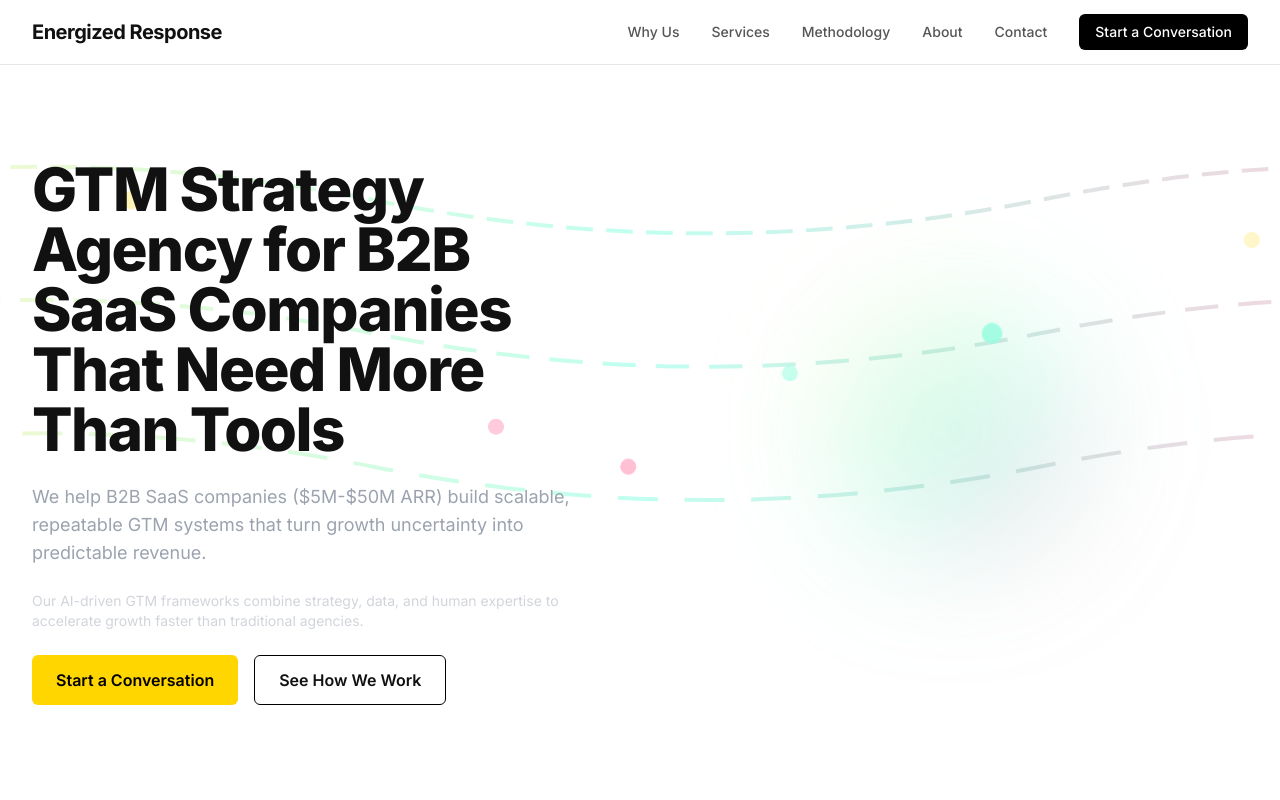
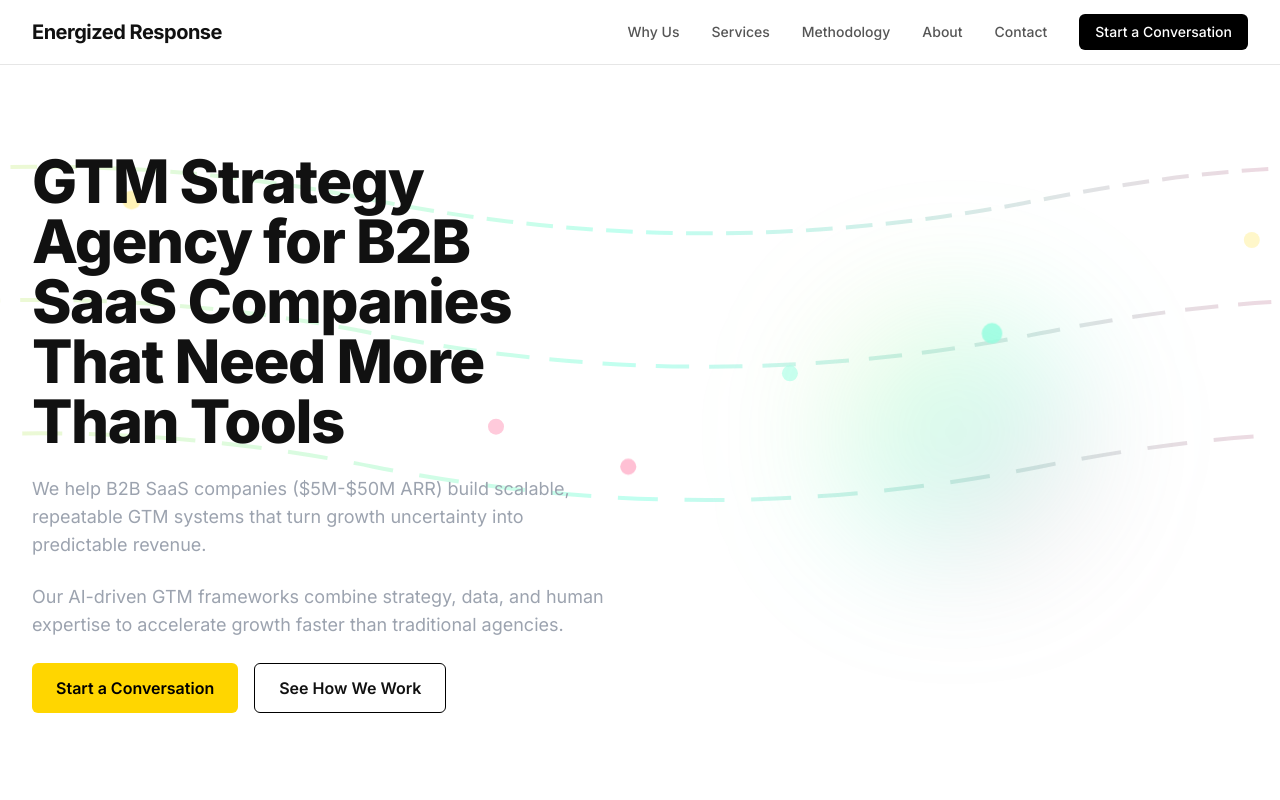
Before and after one commit to Will1z/EnergizedResponse, a Next.js app: page / in a window 1280 px wide. Shown: the top 800 px of the page. Built offline with nearby package versions, Linux system fonts and the light colour scheme.

Commit message:
Make second hero paragraph equally visible

```diff
--- a/components/Hero.tsx
+++ b/components/Hero.tsx
@@ -21,7 +21,7 @@ export default function Hero() {
               We help B2B SaaS companies ($5M-$50M ARR) build scalable, repeatable GTM systems that turn growth uncertainty into predictable revenue.
             </p>
 
-            <p className="text-sm text-gray-300 max-w-2xl mx-auto lg:mx-0">
+            <p className="text-base md:text-lg leading-relaxed text-gray-400 max-w-2xl mx-auto lg:mx-0">
               Our AI-driven GTM frameworks combine strategy, data, and human expertise to accelerate growth faster than traditional agencies.
             </p>
 
```
